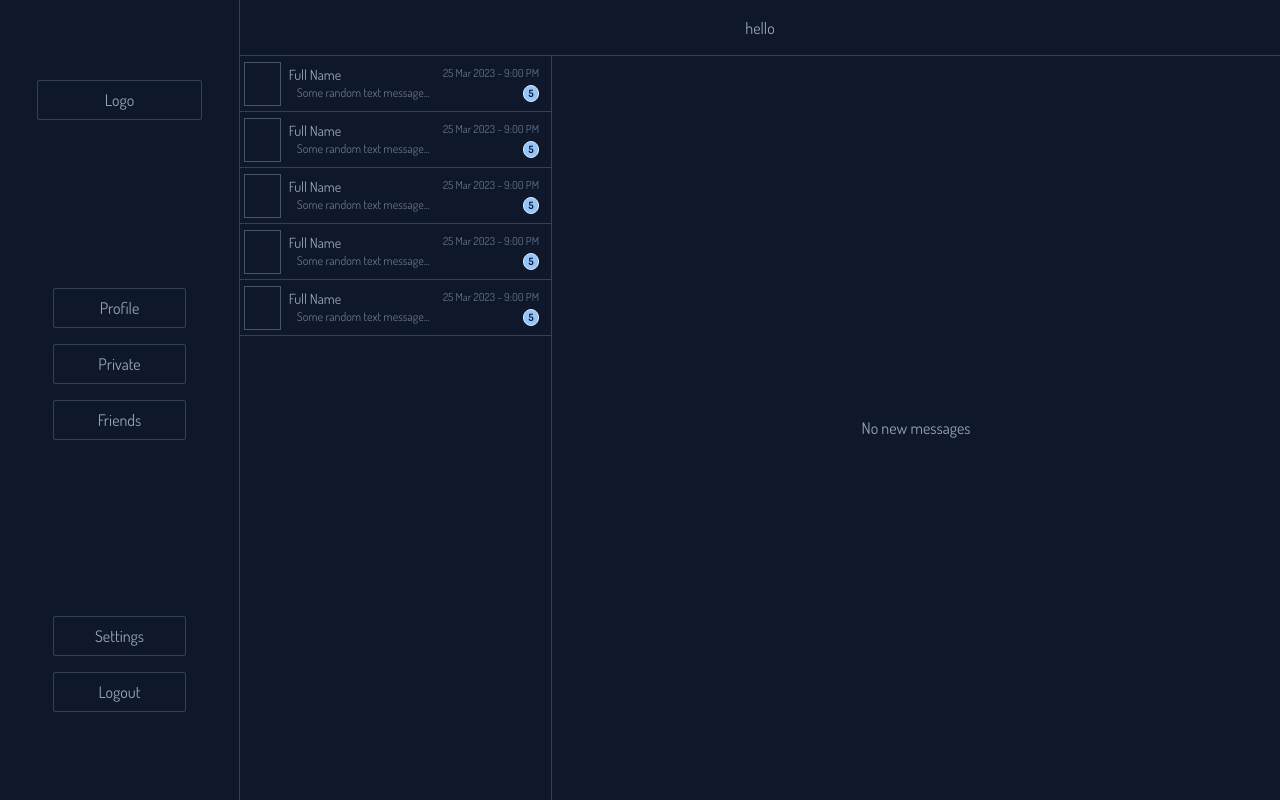
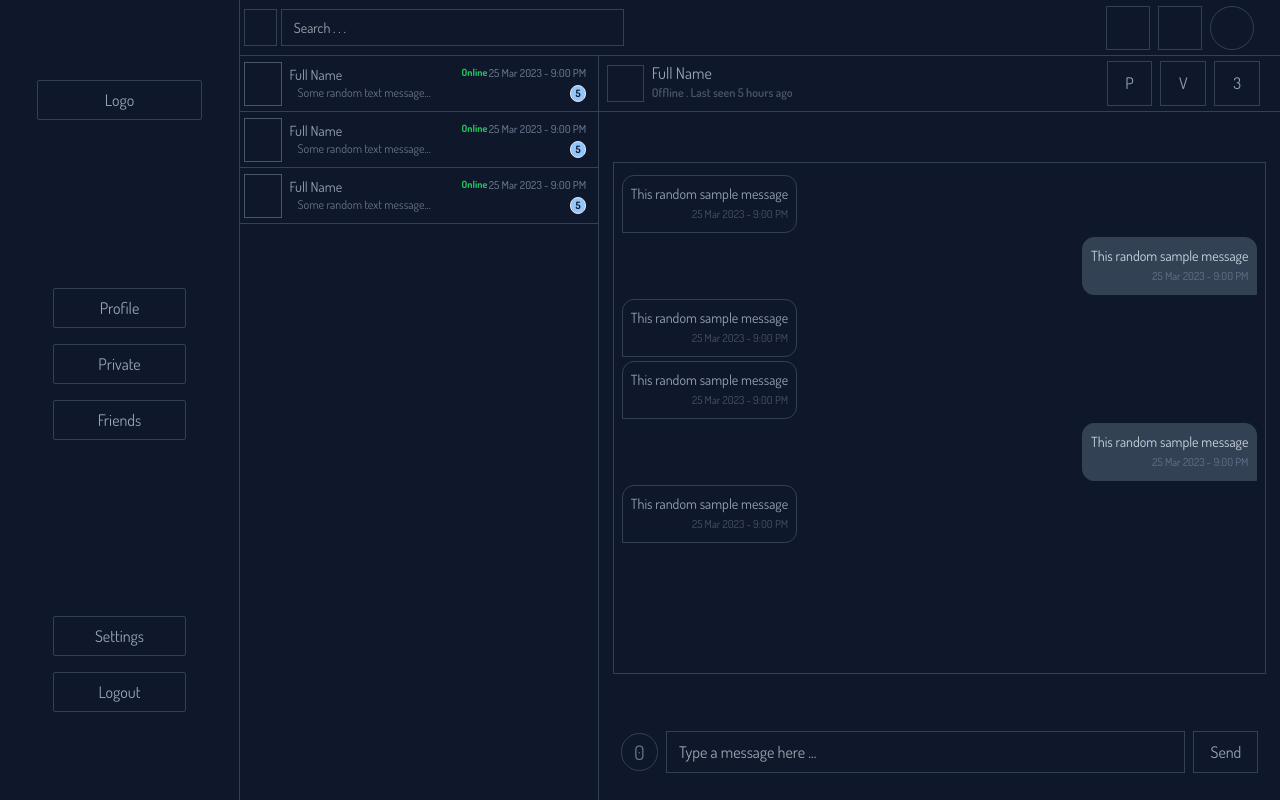
Before and after one commit to s-atyam/ChatPro, a React (Create React App) app: page /login in a window 1280 px wide. Built offline with nearby package versions, Linux system fonts and the light colour scheme.

Commit message:
Frontend: main body design skeleton completed

```diff
--- a/src/components/Body/Chat/chat.js
+++ b/src/components/Body/Chat/chat.js
@@ -6,8 +6,11 @@ const Chat = () => {
         <div className='h-4/5 aspect-square border border-slate-600 my-1'></div>
         <div className='flex w-full justify-center items-center flex-col h-5/6 mx-2'>
             <div className='w-full h-fit flex justify-between mx-2'>
-                <h1 className='text-sm'>Full Name</h1>
-                <h1 className='text-[11px] text-slate-500'>25 Mar 2023 - 9:00 PM</h1>
+                <div className='flex w-2/3 justify-between'>
+                    <h1 className='text-sm'>Full Name</h1>
+                    <p className='text-green-500 text-[10px] font-bold'>Online</p>
+                </div>
+                <h1 className='text-[11px] text-slate-500 font-medium'>25 Mar 2023 - 9:00 PM</h1>
             </div>
             <div className='w-full h-fit flex justify-between mx-2'>
                 <p className='w-full mx-2 text-xs flex text-slate-500'>Some random text message... </p>
--- /dev/null
+++ b/src/components/Body/Messages/messages.js
@@ -0,0 +1,13 @@
+import React from 'react'
+
+const Messages = (props) => {
+  return (
+    <div className={`border w-fit max-w-[80%] h-fit min-h-fit font-normal my-1 p-2 border-slate-700 rounded-t-xl text-sm ${props.direction==="left"?'rounded-ee-xl':'ml-auto rounded-es-xl bg-slate-700 text-slate-300'}`}>
+      <p className=''>This random sample message</p>
+      <p className={`w-fit h-fit ml-auto text-[11px] ${props.direction==='left'?'text-slate-600':'text-slate-500'}`}>25 Mar 2023 - 9:00 PM</p>
+    </div>
+
+  )
+}
+
+export default Messages
--- a/src/components/Body/body.js
+++ b/src/components/Body/body.js
@@ -1,5 +1,6 @@
 import React from 'react'
 import Chat from './Chat/chat';
+import Messages from './Messages/messages';
 const Body = () => {
   return (
     <div className='bg-slate-900 text-slate-400 w-screen h-screen flex justify-center items-center'>
@@ -21,18 +22,53 @@ const Body = () => {
 
       <div className='h-full flex flex-grow flex-col '>
 
-        <div className='w-full h-14 border-b border-slate-700 flex justify-center items-center'>hello</div>
+        <div className='w-full h-14 border-b border-slate-700 flex justify-between items-center'>
+          <div className='w-96 h-full flex justify-center items-center'>
+            <button className='h-2/3 aspect-square mx-1 border border-slate-700'></button>
+            <input className='h-2/3 w-full bg-transparent outline-none border border-slate-700 text-sm pl-3' placeholder='Search . . .'></input>
+          </div>
+          <div className='w-40 h-full flex justify-center items-center mr-5'>
+            <div className='h-4/5 aspect-square mx-1 border border-slate-700'></div>
+            <div className='h-4/5 aspect-square mx-1 border border-slate-700'></div>
+            <div className='h-4/5 aspect-square mx-1 border border-slate-700 rounded-full'></div>
+          </div>
+        </div>
 
         <div className='flex flex-grow'>
-          <div className='w-[30%] h-full border-r border-slate-700'>
-            <Chat/>
-            <Chat/>
+          <div className='w-96 h-full border-r border-slate-700'>
             <Chat/>
             <Chat/>
             <Chat/>
           </div>
 
-          <div className='w-[70%] h-full flex justify-center items-center'>No new messages</div>
+          {/* <div className='w-[70%] h-full flex justify-center items-center'>No new messages</div> */}
+          <div className='w-[70%] h-full flex flex-col justify-between items-center'>
+            <div className='flex items-center w-full border-b border-slate-700 h-14'>
+              <div className=' h-2/3 aspect-square border border-slate-700 ml-2'></div>
+              <div className=' h-5/6 w-fit ml-2'>
+                <p className=''>Full Name</p>
+                <p className='text-xs font-semibold text-slate-600'>Offline . Last seen 5 hours ago</p>
+              </div>
+              <div className='ml-auto flex h-5/6 mr-4'>
+                <div className='h-full mx-1 flex justify-center items-center aspect-square border border-slate-700'>P</div>
+                <div className='h-full mx-1 flex justify-center items-center aspect-square border border-slate-700'>V</div>
+                <div className='h-full mx-1 flex justify-center items-center aspect-square border border-slate-700'>3</div>
+              </div>
+            </div>
+            <div className='h-3/4 max-h-[32rem] w-[96%] max-w-4xl my-5 border border-slate-700 p-2'>
+              <Messages direction="left"/>
+              <Messages direction="right"/>
+              <Messages direction="left"/>
+              <Messages direction="left"/>
+              <Messages direction="right"/>
+              <Messages direction="left"/>
+            </div>
+            <div className='w-[96%] h-14 mb-5 flex justify-between items-center'>
+              <button className='h-2/3 aspect-square ml-2 border border-slate-700 text-slate-500 text-xl rounded-full'>0</button>
+              <input className='flex flex-grow h-3/4 bg-transparent outline-0 mx-2 border border-slate-700 px-3' placeholder='Type a message here ...'></input>
+              <button className='h-3/4 w-fit mr-2 px-4 border border-slate-700 text-md'>Send</button>
+            </div>
+          </div>
         </div>
 
       </div>
```
